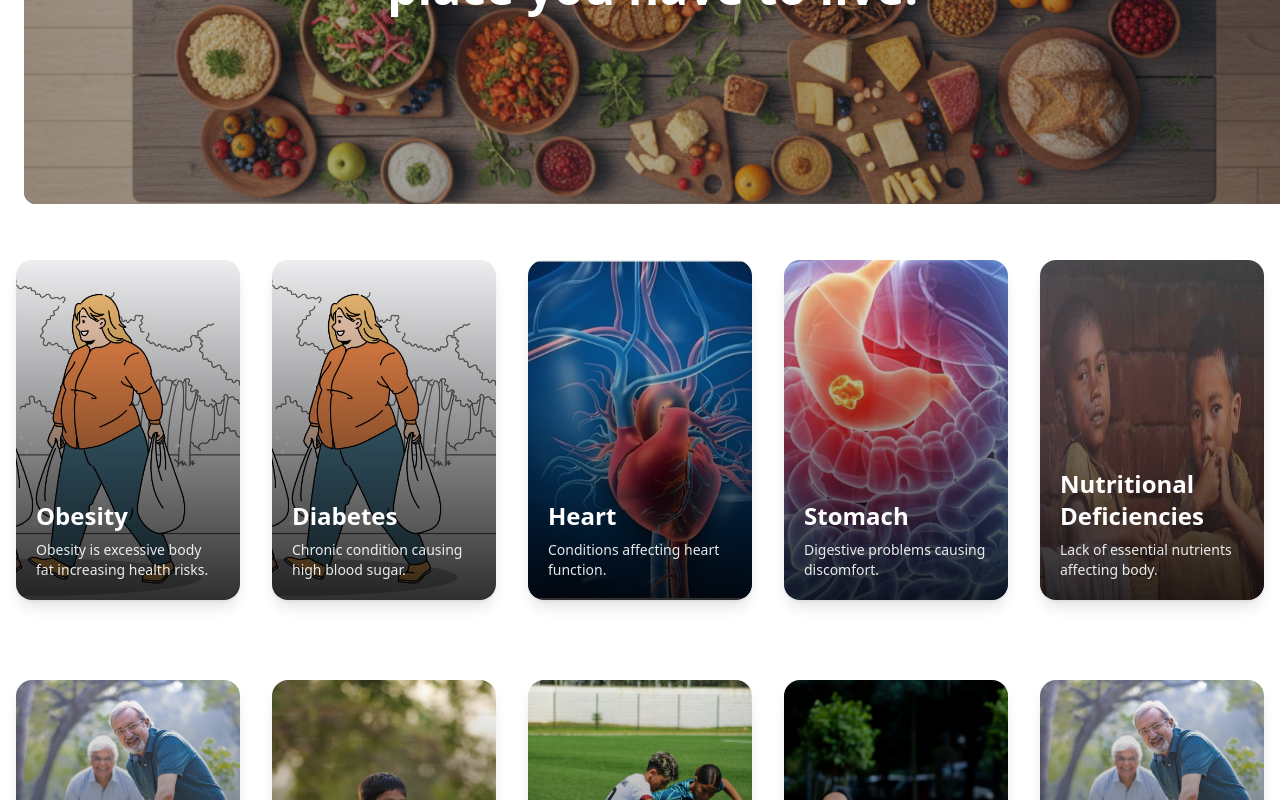
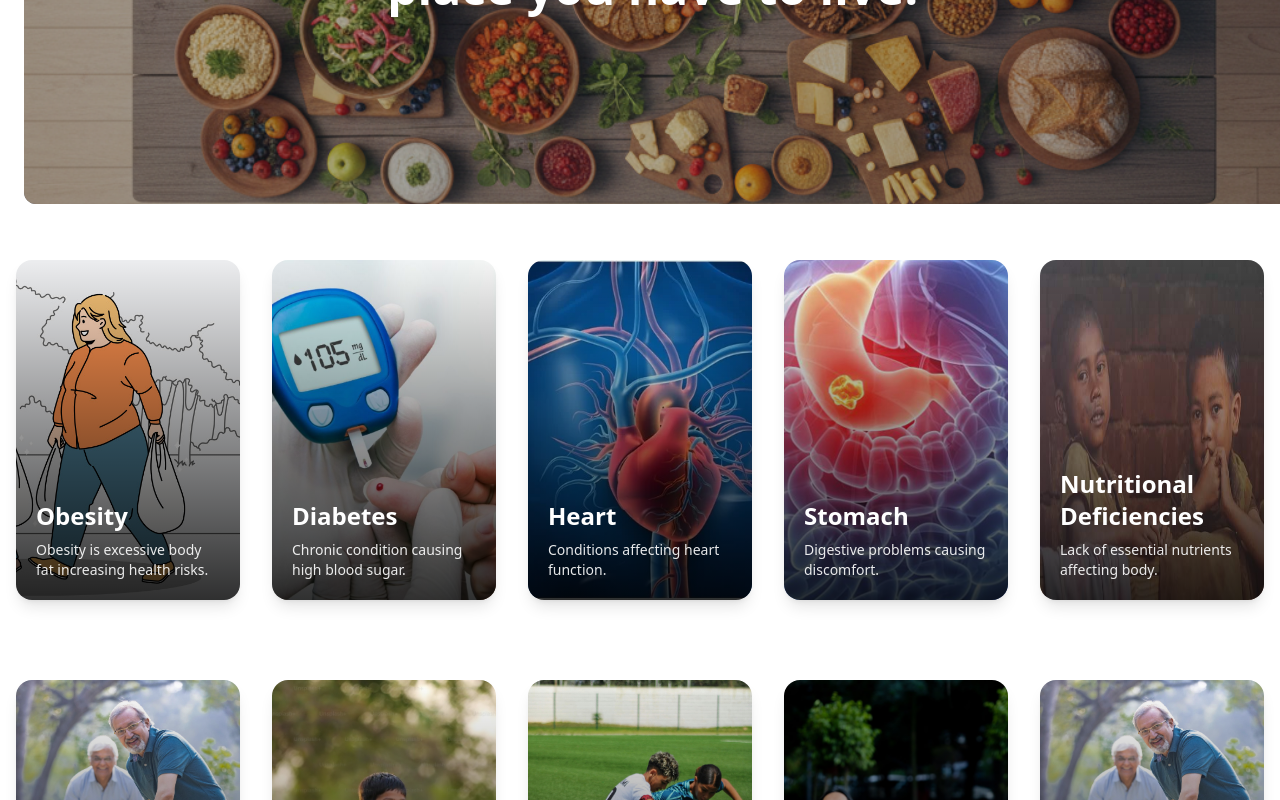
Before and after one commit to Shubham-hash1/Smart-India-Nutrition, a React (Vite) app: page / in a window 1280 px wide. Shown: the part 388-1188 px from the top of the page. Built offline with nearby package versions, Linux system fonts and the light colour scheme.

Commit message:
Error fixed

```diff
--- a/src/Component/Hotspot/Hotspot_bimari.jsx
+++ b/src/Component/Hotspot/Hotspot_bimari.jsx
@@ -37,7 +37,7 @@ const Hotspot_bimari = () => {
       />
 
       <Card2
-        image={ObesityImg}
+        image={SugarImg}
         title="Diabetes"
         description="Chronic condition causing high blood sugar."
       />
```
